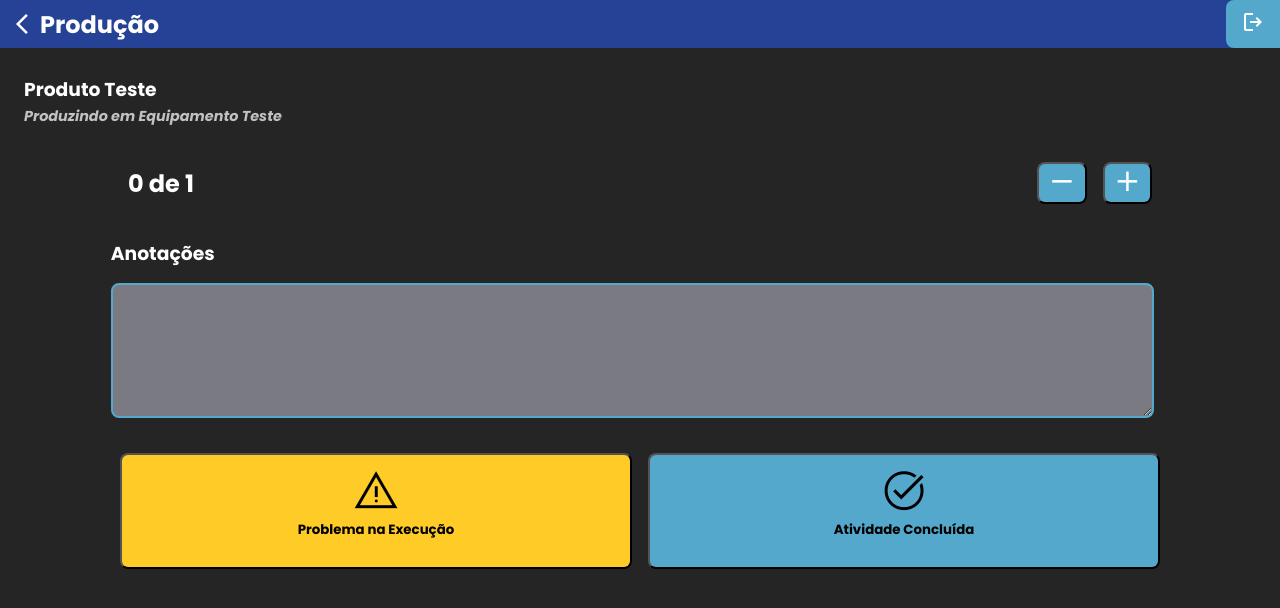
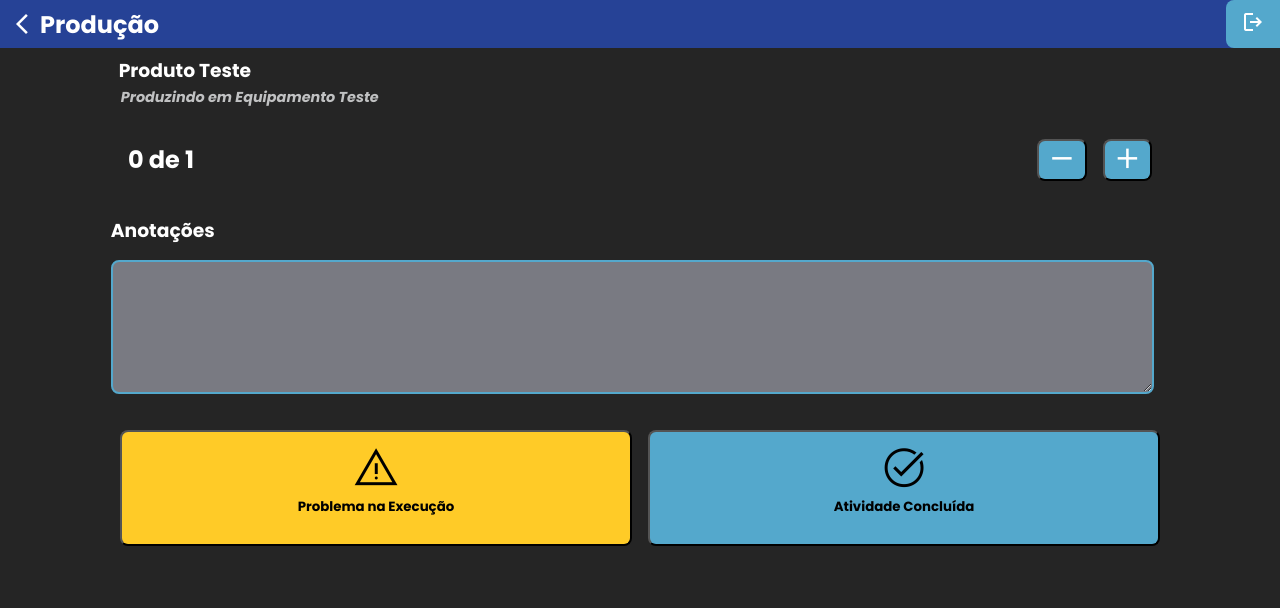
Before and after one commit to arthurvenancio/app_gerenciador, a plain HTML site: page HTML/atividade.html in a window 1280 px wide. Drawn offline with nearby package versions, Linux system fonts and the light colour scheme.

Commit message:
Ajeitando alinhamentos de titulos

```diff
--- a/CSS/atividade.css
+++ b/CSS/atividade.css
@@ -1,17 +1,17 @@
 .titulo{
     padding-bottom: 0.1em;
     margin-bottom: 0;
-    align-self: flex-start;
 }
 .subtitulo{
     padding-top: 0;
     margin-top: 0;
 
+    margin-bottom: 1em;
+
     font-style: italic;
     font-size: 0.9em;
     color: var(--branco-escuro);
 
-    align-self: flex-start;
 }
 
 
--- a/CSS/style.css
+++ b/CSS/style.css
@@ -195,3 +195,8 @@ footer a{
     flex-direction: column;
     align-items: center;
 }
+.central_a_esquerda{
+    align-self: flex-start;
+    width: calc(80vw + 1em);
+    margin: 0 auto;
+}
--- a/HTML/atividade.html
+++ b/HTML/atividade.html
@@ -26,8 +26,8 @@
     </header>
     <main class="sem_footer">
         <form class="central" action="">
-            <h3 class="titulo"></h3>
-            <h4 class="subtitulo"></h4>
+            <h3 class="titulo central_a_esquerda"></h3>
+            <h4 class="subtitulo central_a_esquerda"></h4>
             <div class="area_contador" data-tipoAtividade="producao">
                 <h2 id="contador"></h2>
                 <div class="area_botoes">
@@ -35,7 +35,7 @@
                     <button class="botao_contador"><span class="material-symbols-outlined">add</span></button>
                 </div>
             </div>
-            <p class="descricao" data-tipoAtividade="manutencao"></p>
+            <p class="descricao central_a_esquerda" data-tipoAtividade="manutencao"></p>
             <h4 class="alerta">Você está produzindo mais do que o especificado</h4>
             <label >
                 <h3 style="margin-bottom: 0;">Anotações</h3>
```
Also changed, not shown: HTML/lista_cadastrada.html (+1 -1 lines), HTML/nova_atividade.html (+5 -2 lines).
